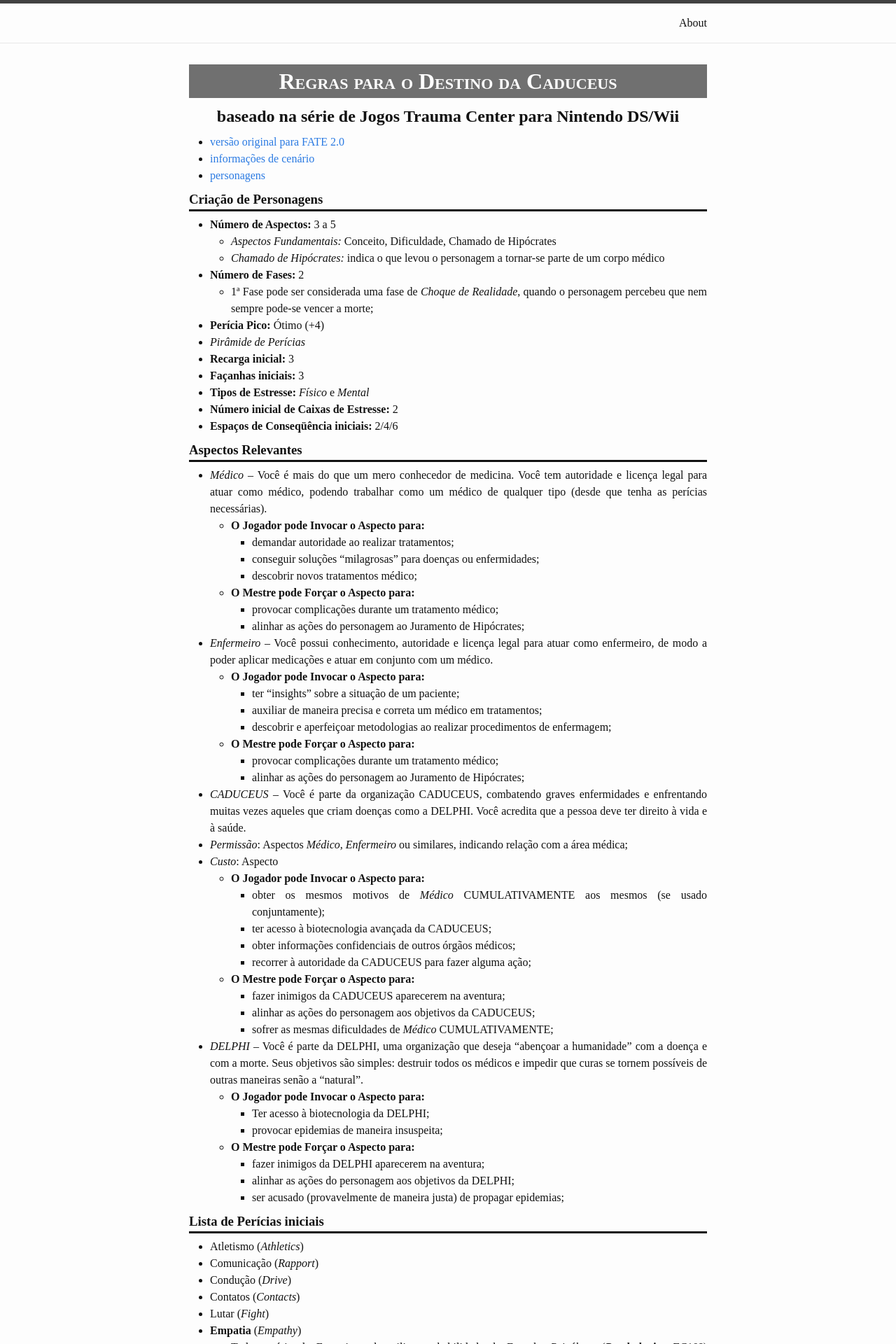
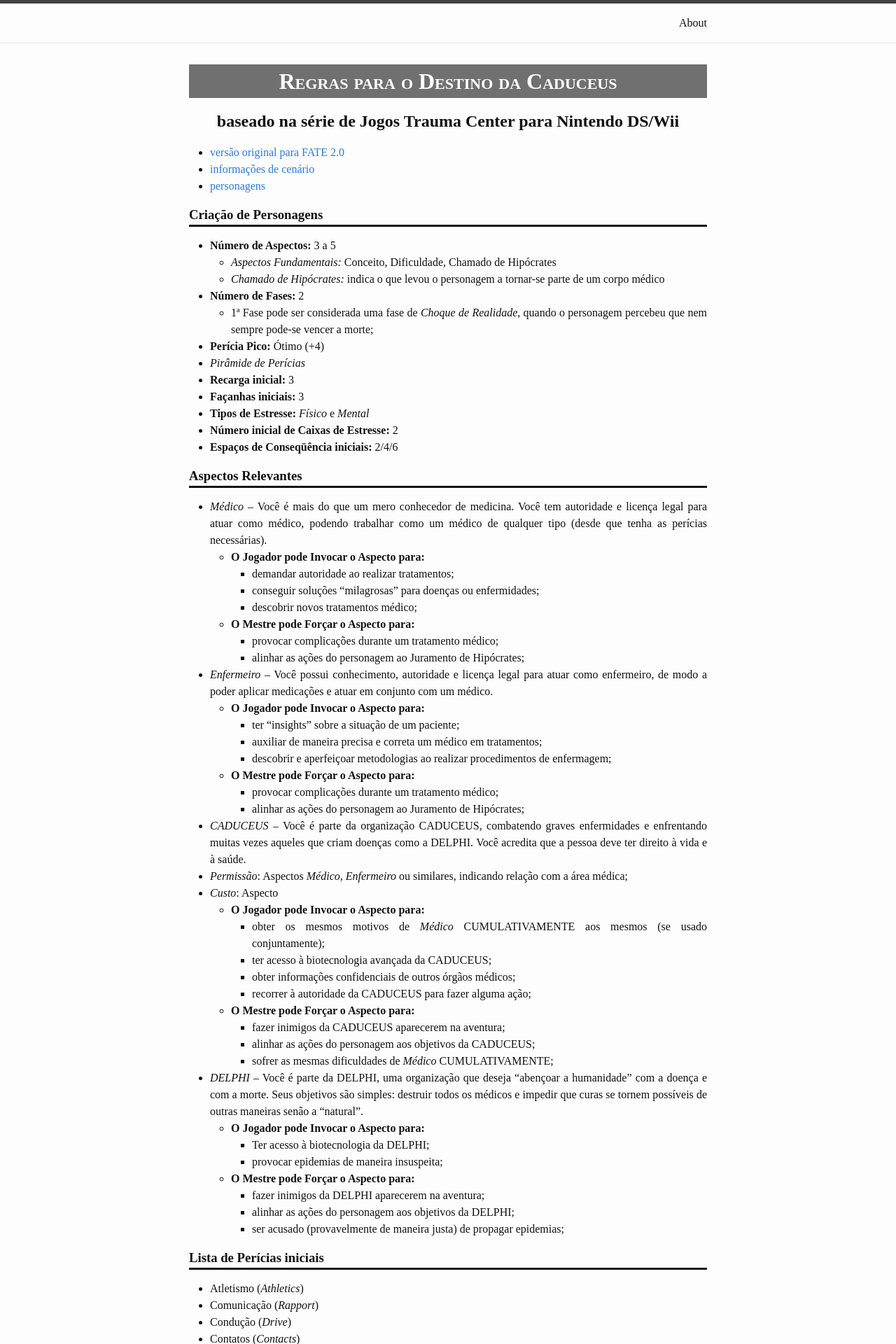
Before and after one commit to fabiocosta0305/fabiocosta0305.github.io-old, a Jekyll site: the page built from _posts/2015-05-21-DestinoDaCaduceus-regras.md, in a window 1280 px wide. Shown: the top 1920 px of the page at 70% size. Built offline with Jekyll 4.4.1, drawn with Linux system fonts in a browser that asks for light colours; some web fonts are replaced; Markdown is read by kramdown in place of the engine named in the settings.

Commit message:
Corrigindo Angie Thompson

```diff
--- a/_sass/_posts.scss
+++ b/_sass/_posts.scss
@@ -33,7 +33,7 @@ h1, h2, h3, h4, h5, h6,
 p, blockquote, pre,
 ul, ol, dl, figure,
 %vertical-rhythm {
-    margin-bottom: $spacing-unit * 0.25;
+    margin-bottom: $spacing-unit / 2;
 }
 
 
```
